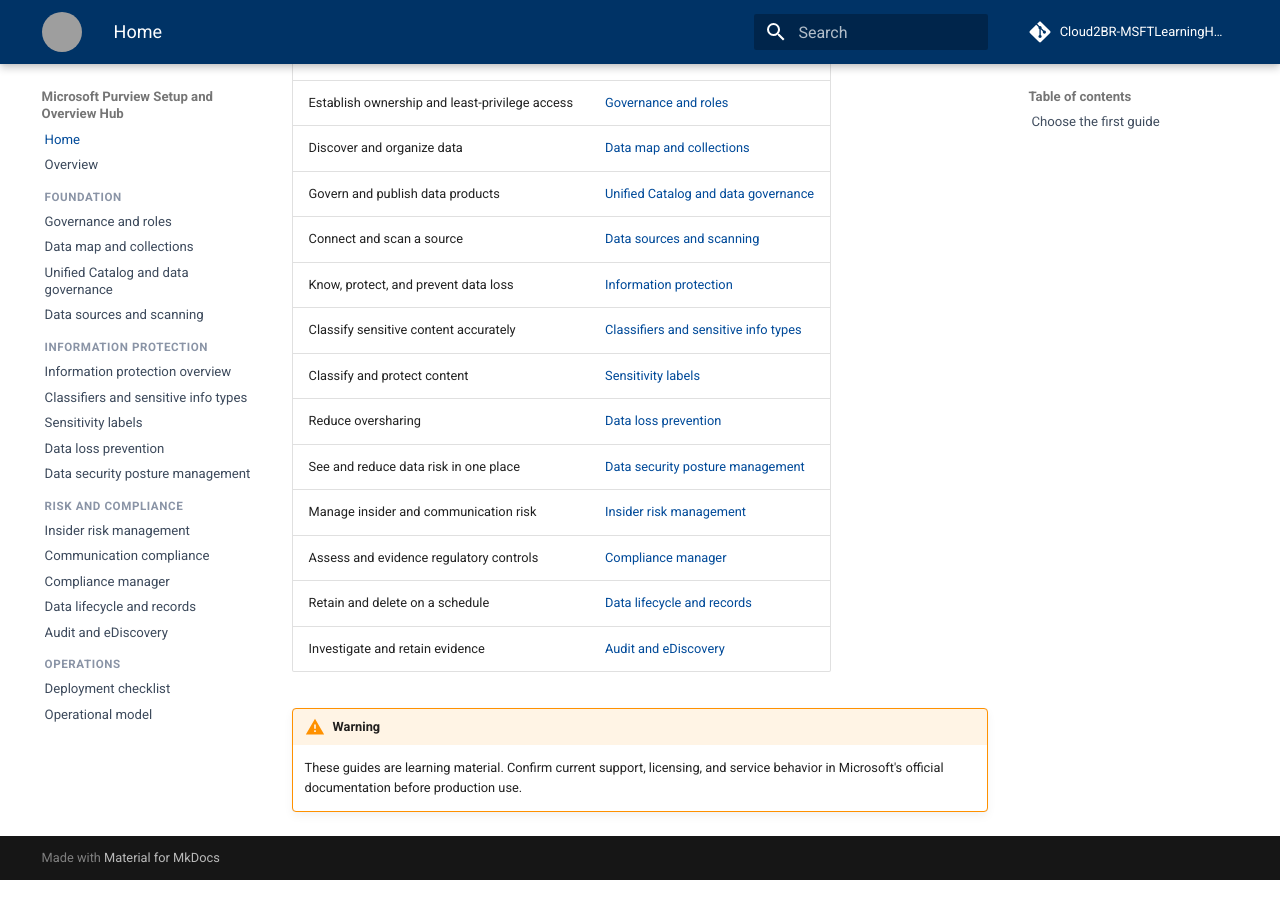
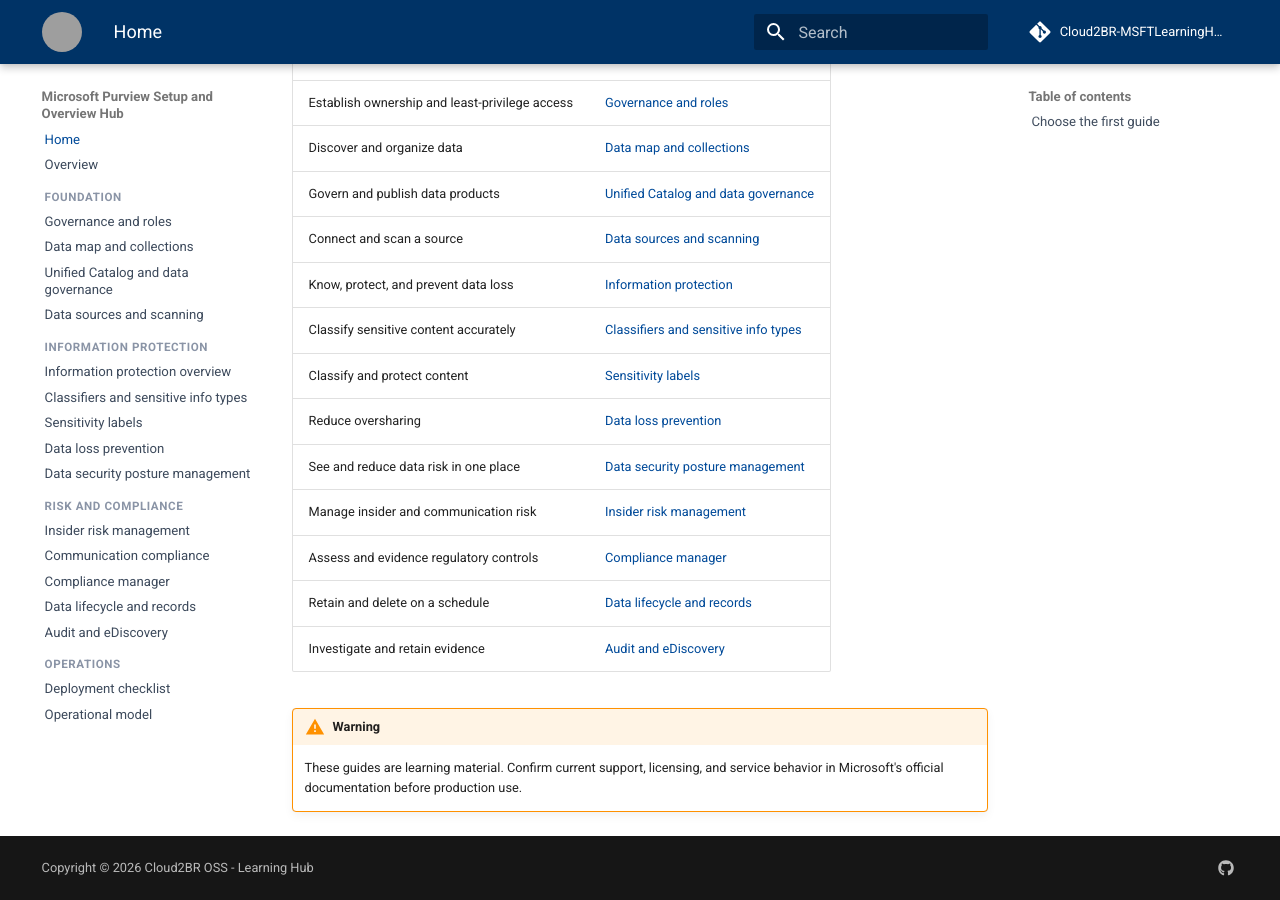
Before and after one commit to Cloud2BR-MSFTLearningHub/Purview-Setup-Overview, an MkDocs documentation site: the page built from docs/index.md, in a window 1280 px wide and 900 px high, scrolled down 566 px. Built offline with MkDocs 1.6.1 and Material for MkDocs 9.7.7, drawn with Linux system fonts in a browser that asks for light colours; comment, search, counter and statistics services are not loaded; grey boxes are pictures that could not be loaded.

Commit message:
Align footer with organization template

```diff
--- a/mkdocs.yml
+++ b/mkdocs.yml
@@ -5,6 +5,7 @@ repo_url: https://github.com/Cloud2BR-MSFTLearningHub/Purview-Setup-Overview
 repo_name: Cloud2BR-MSFTLearningHub/Purview-Setup-Overview
 docs_dir: docs
 site_dir: site
+copyright: Copyright &copy; 2026 <a href="https://github.com/Cloud2BR-MSFTLearningHub" target="_blank" rel="noopener">Cloud2BR OSS - Learning Hub</a>
 theme:
   name: material
   logo: https://avatars.githubusercontent.com/u/195347873?v=4
@@ -33,6 +34,12 @@ extra_css:
 extra_javascript:
   - assets/js/logo-link.js
   - assets/js/external-links.js
+extra:
+  generator: false
+  social:
+    - icon: fontawesome/brands/github
+      link: https://github.com/Cloud2BR-MSFTLearningHub
+      name: Cloud2BR OSS - Learning Hub
 nav:
   - Home: index.md
   - Overview: overview.md
```
